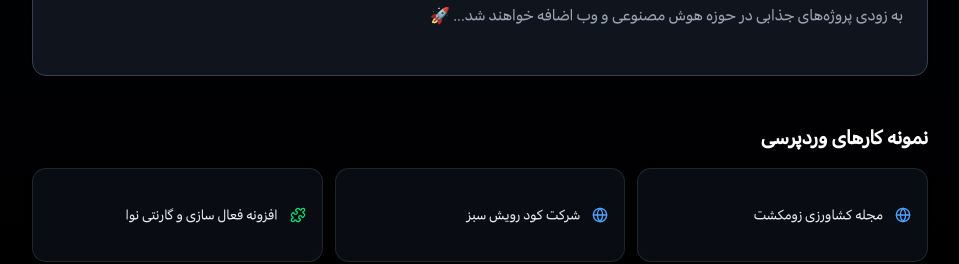
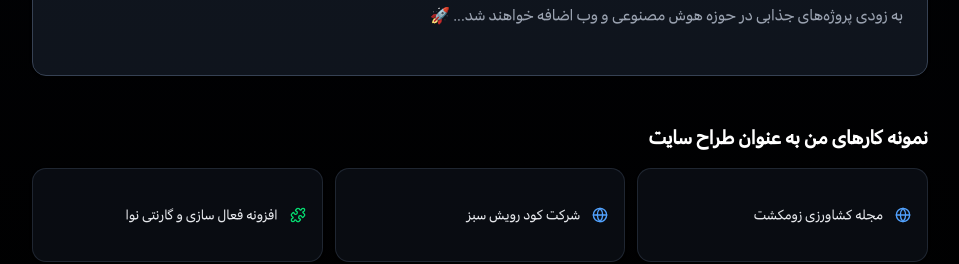
Before and after one commit to pooyayeganehfar/my-portfolio, a Next.js app: page / in a window 1280 px wide. Shown: the part 1760-2024 px from the top of the page, without its empty margins (160-1119 px from the left). Built offline with nearby package versions, Linux system fonts and the light colour scheme.

Commit message:
fix: update project titles for clarity and relevance in portfolio section

```diff
--- a/src/app/page.tsx
+++ b/src/app/page.tsx
@@ -317,7 +317,7 @@ export default function Home() {
 
 					{/* وب‌سایت‌ها و افزونه‌ها */}
 					<div className="space-y-3">
-						<h4 className="text-xl font-semibold mb-4">نمونه کارهای وردپرسی</h4>
+						<h4 className="text-xl font-semibold mb-4">نمونه کارهای من به عنوان طراح سایت</h4>
 						<div className="grid grid-cols-2 md:grid-cols-3 gap-3">
 							{[
 								{ name: "مجله کشاورزی زومکشت", url: "http://zoomkesht.com/", type: "website" },
@@ -330,8 +330,9 @@ export default function Home() {
 								{ name: "افزونه مدیریت تبلیغات جهت", url: "https://wp3.com", type: "plugin" },
 								{ name: "سایت فروش نهال موندراپ توسلی", url: "https://angorkaran.ir/", type: "website" },
 								{ name: "فروشگاه کود و سم مستر پسته", url: "http://mrpestee.com/", type: "website" },
-								{ name: "سایت منو و رزرو کافیشاپ کافه من", url: "https://cafeeman.ir/", type: "website" },
+								{ name: "فروشگاه لوازم خانگی ام تی پی کالا", url: "https://mtpkala.com/", type: "website" },
 								{ name: "افزونه سوالات متداول نوشته ها", url: "https://wp3.com", type: "plugin" },
+								{ name: "منو آنلاین هتل پارادایس", url: "https://hotel-menu-gray.vercel.app", type: "website" },
 							]
 								.slice(0, showMore ? undefined : 6)
 								.map((item, i) => (
```
